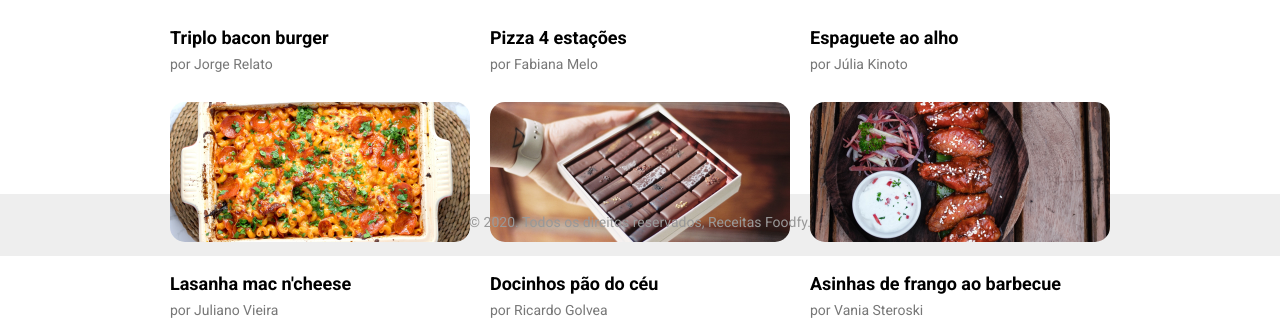
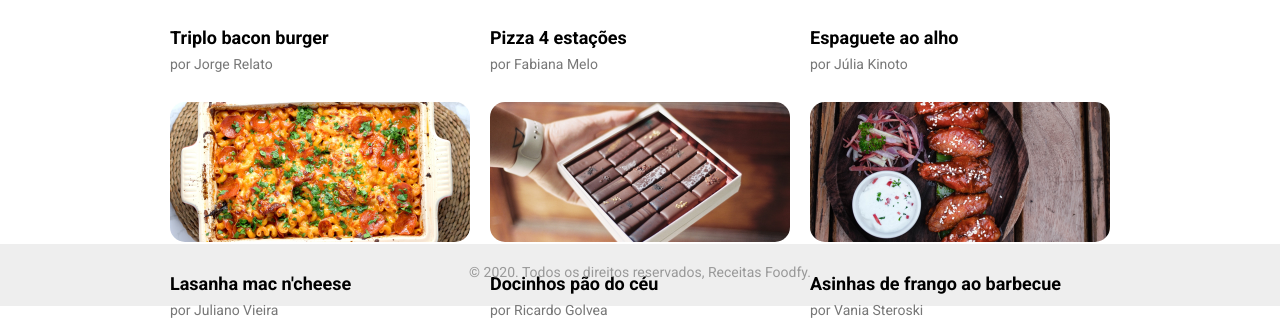
Before and after one commit to alanhcrdz/projeto-foodfy, a web app: file receitas.html in a window 1280 px wide. Shown: the part 759-1077 px from the top of the page. Run offline with its HTML, style and script files only (its server is not run), Linux system fonts and the light colour scheme.

```diff
--- a/css/receitas.css
+++ b/css/receitas.css
@@ -11,7 +11,7 @@ body,html {
     row-gap: 30px;
 }
 footer {
-margin-top: 30px;
+margin-top: 80px;
 }
 
 .modal-overlay {
```
Also changed, not shown: README.md, assets/design/home.jpg, assets/design/mobile.jpg.
